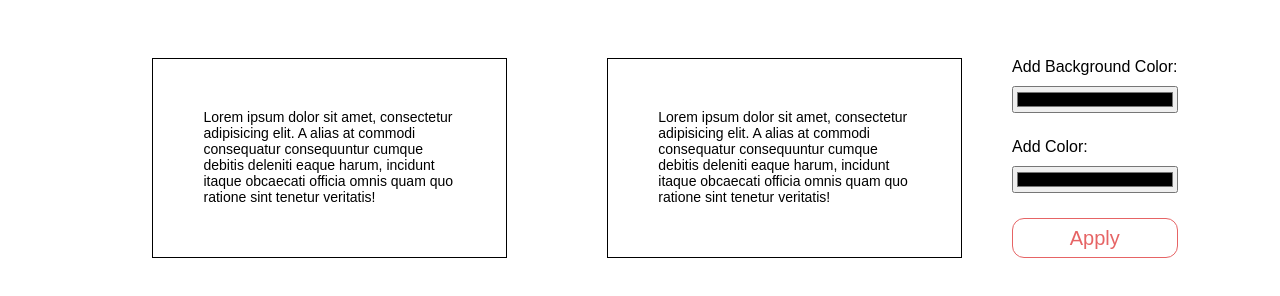
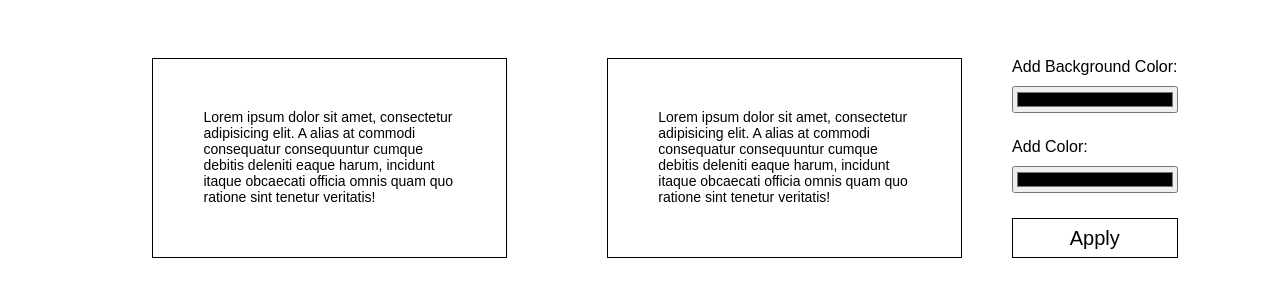
Before and after one commit to elidamaruqyan/aca-homeworks, a plain HTML site: page homework17/changeParColor/index.html in a window 1280 px wide. Drawn offline with Linux system fonts and the light colour scheme.

Commit message:
updated some styled

```diff
--- a/homework17/changeParColor/index.html
+++ b/homework17/changeParColor/index.html
@@ -1,7 +1,7 @@
 <html>
 <head>
     <meta charset="UTF-8">
-    <title>Show Date</title>
+    <title> Paragraph Color</title>
     <link rel="stylesheet" href="./style.css">
 </head>
 
--- a/homework17/changeParColor/style.css
+++ b/homework17/changeParColor/style.css
@@ -33,11 +33,11 @@
 
 #apply {
     height: 40px;
-    color: #e66465;
+    font-size: 20px;
+    color: #000000;
     background-color: unset;
-    font-size: 20px;
-    border: 1px solid #e66465;
-    border-radius: 12px;
+    border-radius: 0;
+    border: 1px solid #000000;
     cursor: pointer;
 }
 
```
Also changed, not shown: homework17/formData/index.html (+2 -2 lines), homework17/todo/index.html (+1 -1 lines).
